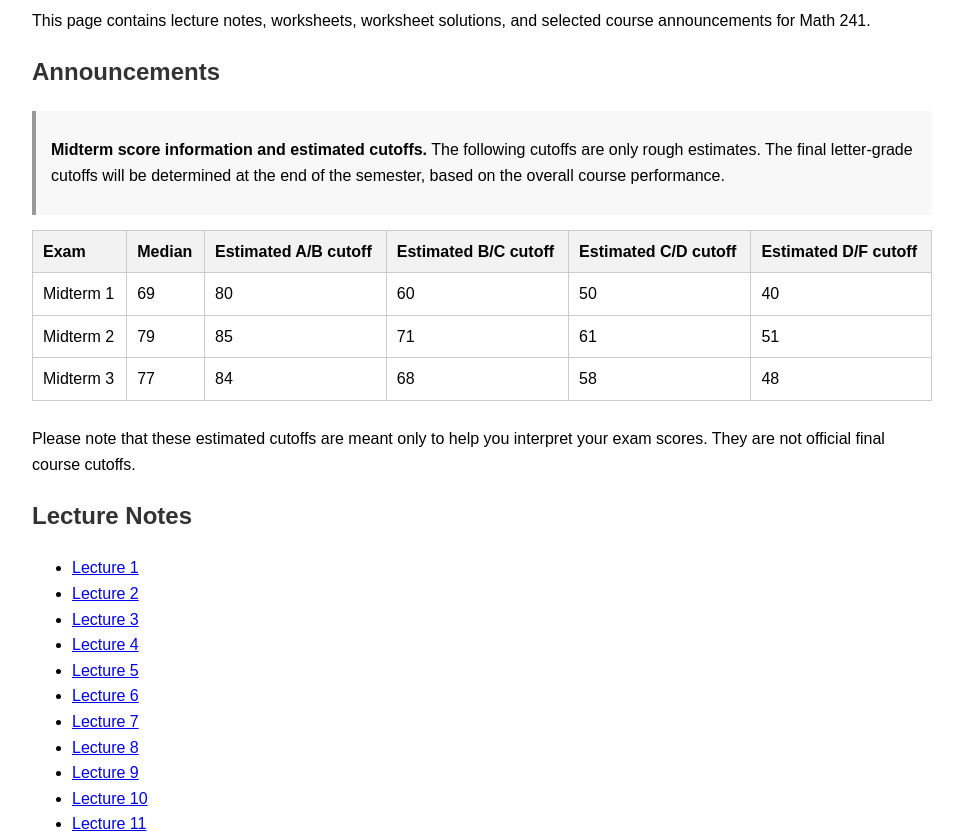
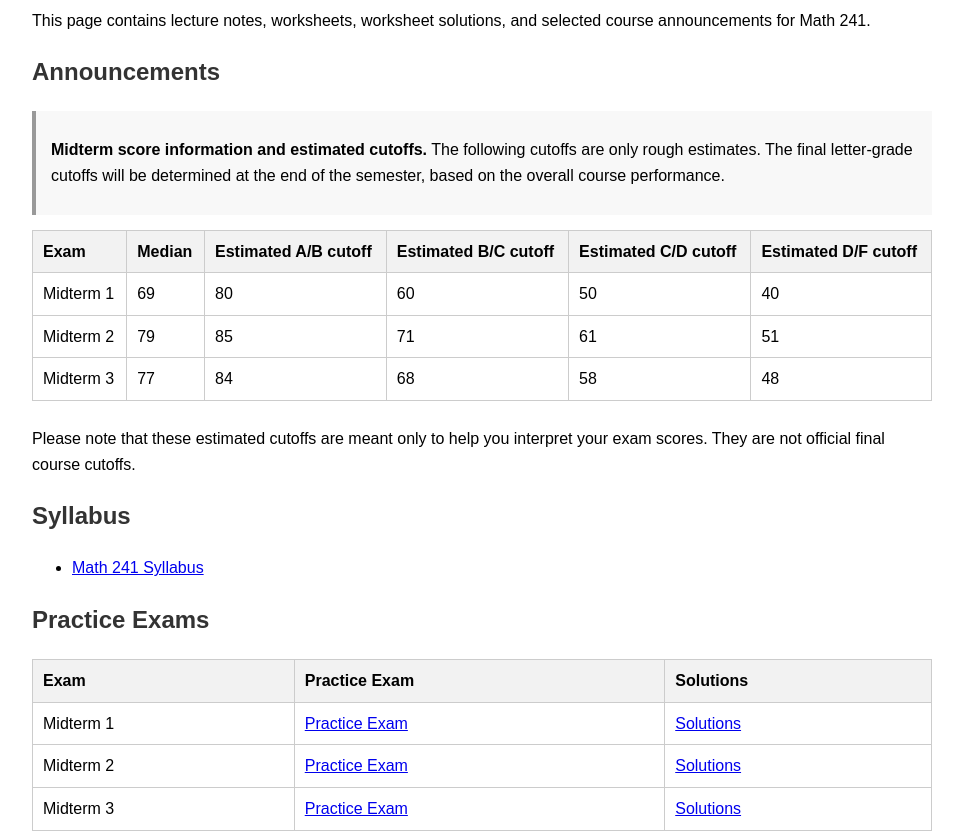
Before and after one commit to Zipei-Nie/Zipei-Nie.github.io, a plain HTML site: page math241/index.html in a window 1280 px wide. Shown: the part 105-943 px from the top of the page, without its empty margins (158-1121 px from the left). Drawn offline with Linux system fonts and the light colour scheme.

Commit message:
Update index.html

```diff
--- a/math241/index.html
+++ b/math241/index.html
@@ -97,7 +97,39 @@
 	<p>
 		Please note that these estimated cutoffs are meant only to help you interpret your exam scores. They are not official final course cutoffs.
 	</p>
+<h2>Syllabus</h2>
+<ul>
+	<li><a href="Math_241_Syllabus.pdf" target="_blank">Math 241 Syllabus</a></li>
+</ul>
 
+	<h2>Practice Exams</h2>
+
+<table>
+	<tr>
+		<th>Exam</th>
+		<th>Practice Exam</th>
+		<th>Solutions</th>
+	</tr>
+	<tr>
+		<td>Midterm 1</td>
+		<td><a href="Math_241_Midterm_1_Practice_Exam.pdf" target="_blank">Practice Exam</a></td>
+		<td><a href="Math_241_Midterm_1_Practice_Exam_Solutions.pdf" target="_blank">Solutions</a></td>
+	</tr>
+	<tr>
+		<td>Midterm 2</td>
+		<td><a href="Math_241_Midterm_2_Practice_Exam.pdf" target="_blank">Practice Exam</a></td>
+		<td><a href="Math_241_Midterm_2_Practice_Exam_Solutions.pdf" target="_blank">Solutions</a></td>
+	</tr>
+	<tr>
+		<td>Midterm 3</td>
+		<td><a href="Math_241_Midterm_3_Practice_Exam.pdf" target="_blank">Practice Exam</a></td>
+		<td><a href="Math_241_Midterm_3_Practice_Exam_Solutions.pdf" target="_blank">Solutions</a></td>
+	</tr>
+</table>
+	For additional practice final exams, please visit
+<a href="https://nmd.web.illinois.edu/classes/2025/241/final.html">
+Nathan Dunfield's website
+</a>.
 	<h2>Lecture Notes</h2>
 
 	<ul>
```
